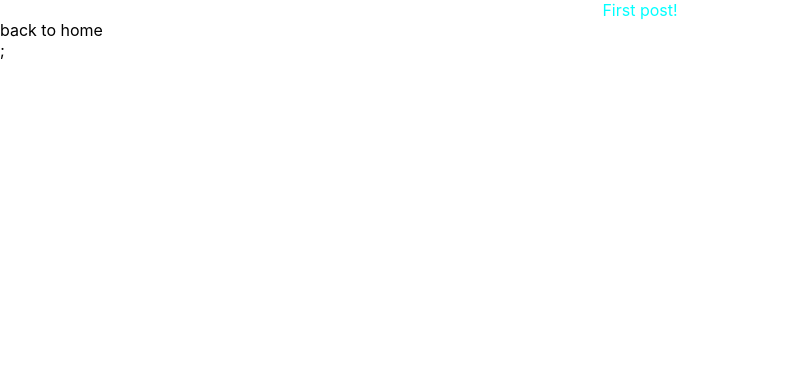
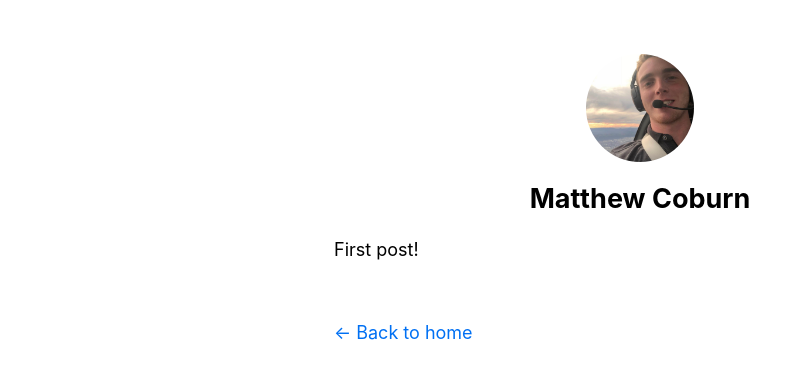
Before and after one commit to coburn24/tbaviation, a Next.js app in the folder timber-next-app/: page /posts/first-post in a window 1280 px wide. Shown: the top 378 px of the page, without its empty margins (0-811 px from the left). Built offline with nearby package versions, Linux system fonts and the light colour scheme.

Commit message:
set up a home and post route, added styling using css modules

```diff
--- /dev/null
+++ b/timber-next-app/components/Layout.js
@@ -0,0 +1,66 @@
+import Head from "next/head";
+import styles from "./layout.module.css";
+import utilStyles from "../styles/utils.module.css";
+import Link from "next/link";
+
+const name = "Matthew Coburn";
+export const siteTitle = "Timber Aviation";
+
+export default function Layout({ children, home }) {
+  return (
+    <div className={styles.container}>
+      <Head>
+        <link rel="icon" href="/favicon.ico" />
+        <meta
+          name="Timber Aviation"
+          content="A small flying club for professional experienced pilots with a very capable transportation aircraft located at Long Beach (LGB)"
+        />
+        <meta
+          property="og:image"
+          content={`https://og-image.now.sh/${encodeURI(
+            siteTitle
+          )}.png?theme=light&md=0&fontSize=75px&images=https%3A%2F%2Fassets.vercel.com%2Fimage%2Fupload%2Ffront%2Fassets%2Fdesign%2Fnextjs-black-logo.svg`}
+        />
+        <meta name="og:title" content={siteTitle} />
+        <meta name="twitter:card" content="summary_large_image" />
+      </Head>
+      <header className={styles.header}>
+        {home ? (
+          <>
+            <img
+              src="/images/profile.jpg"
+              className={`${styles.headerHomeImage} ${utilStyles.borderCircle}`}
+              alt={name}
+            />
+            <h1 className={utilStyles.heading2Xl}>{name}</h1>
+          </>
+        ) : (
+          <>
+            <Link href="/">
+              <a>
+                <img
+                  src="/images/profile.jpg"
+                  className={`${styles.headerImage} ${utilStyles.borderCircle}`}
+                  alt={name}
+                />
+              </a>
+            </Link>
+            <h2 className={utilStyles.headingLg}>
+              <Link href="/">
+                <a className={utilStyles.colorInherit}>{name}</a>
+              </Link>
+            </h2>
+          </>
+        )}
+      </header>
+      <main>{children}</main>
+      {!home && (
+        <div className={styles.backToHome}>
+          <Link href="/">
+            <a>← Back to home</a>
+          </Link>
+        </div>
+      )}
+    </div>
+  );
+}
--- /dev/null
+++ b/timber-next-app/components/layout.module.css
@@ -0,0 +1,25 @@
+.container {
+  max-width: 36rem;
+  padding: 0 1rem;
+  margin: 3rem auto 6rem;
+}
+
+.header {
+  display: flex;
+  flex-direction: column;
+  align-items: center;
+}
+
+.headerImage {
+  width: 6rem;
+  height: 6rem;
+}
+
+.headerHomeImage {
+  width: 8rem;
+  height: 8rem;
+}
+
+.backToHome {
+  margin: 3rem 0 0;
+}
--- a/timber-next-app/pages/posts/first-post.js
+++ b/timber-next-app/pages/posts/first-post.js
@@ -1,17 +1,18 @@
 import React from "react";
 import Link from "next/link";
-import styles from "../../styles/Post.module.css";
+import Head from "next/head";
+
+import Layout from "../../components/Layout";
 
 const FirstPost = () => {
   return (
     <>
-      <div className={styles.title}>First post!</div>
-      <div>
-        <Link href="/">
-          <a>back to home</a>
-        </Link>
-      </div>
-      ;
+      <Layout>
+        <Head>
+          <title>My first post</title>
+        </Head>
+        <div>First post!</div>
+      </Layout>
     </>
   );
 };
--- a/timber-next-app/styles/Post.module.css
+++ /dev/null
@@ -1,6 +0,0 @@
-.title {
-  text-align: center;
-  width: 30rem;
-  color: aqua;
-  margin: auto;
-}
--- a/timber-next-app/styles/globals.css
+++ b/timber-next-app/styles/globals.css
@@ -4,13 +4,24 @@ body {
   margin: 0;
   font-family: -apple-system, BlinkMacSystemFont, Segoe UI, Roboto, Oxygen,
     Ubuntu, Cantarell, Fira Sans, Droid Sans, Helvetica Neue, sans-serif;
-}
-
-a {
-  color: inherit;
-  text-decoration: none;
+  line-height: 1.6;
+  font-size: 18px;
 }
 
 * {
   box-sizing: border-box;
 }
+
+a {
+  color: #0070f3;
+  text-decoration: none;
+}
+
+a:hover {
+  text-decoration: underline;
+}
+
+img {
+  max-width: 100%;
+  display: block;
+}
--- /dev/null
+++ b/timber-next-app/styles/utils.module.css
@@ -0,0 +1,52 @@
+.heading2Xl {
+  font-size: 2.5rem;
+  line-height: 1.2;
+  font-weight: 800;
+  letter-spacing: -0.05rem;
+  margin: 1rem 0;
+}
+
+.headingXl {
+  font-size: 2rem;
+  line-height: 1.3;
+  font-weight: 800;
+  letter-spacing: -0.05rem;
+  margin: 1rem 0;
+}
+
+.headingLg {
+  font-size: 1.5rem;
+  line-height: 1.4;
+  margin: 1rem 0;
+}
+
+.headingMd {
+  font-size: 1.2rem;
+  line-height: 1.5;
+}
+
+.borderCircle {
+  border-radius: 9999px;
+}
+
+.colorInherit {
+  color: inherit;
+}
+
+.padding1px {
+  padding-top: 1px;
+}
+
+.list {
+  list-style: none;
+  padding: 0;
+  margin: 0;
+}
+
+.listItem {
+  margin: 0 0 1.25rem;
+}
+
+.lightText {
+  color: #999;
+}
```
Also changed, not shown: timber-next-app/pages/index.js (+17 -57 lines), timber-next-app/public/images/profile.jpg (added), timber-next-app/public/vercel.svg (deleted).
